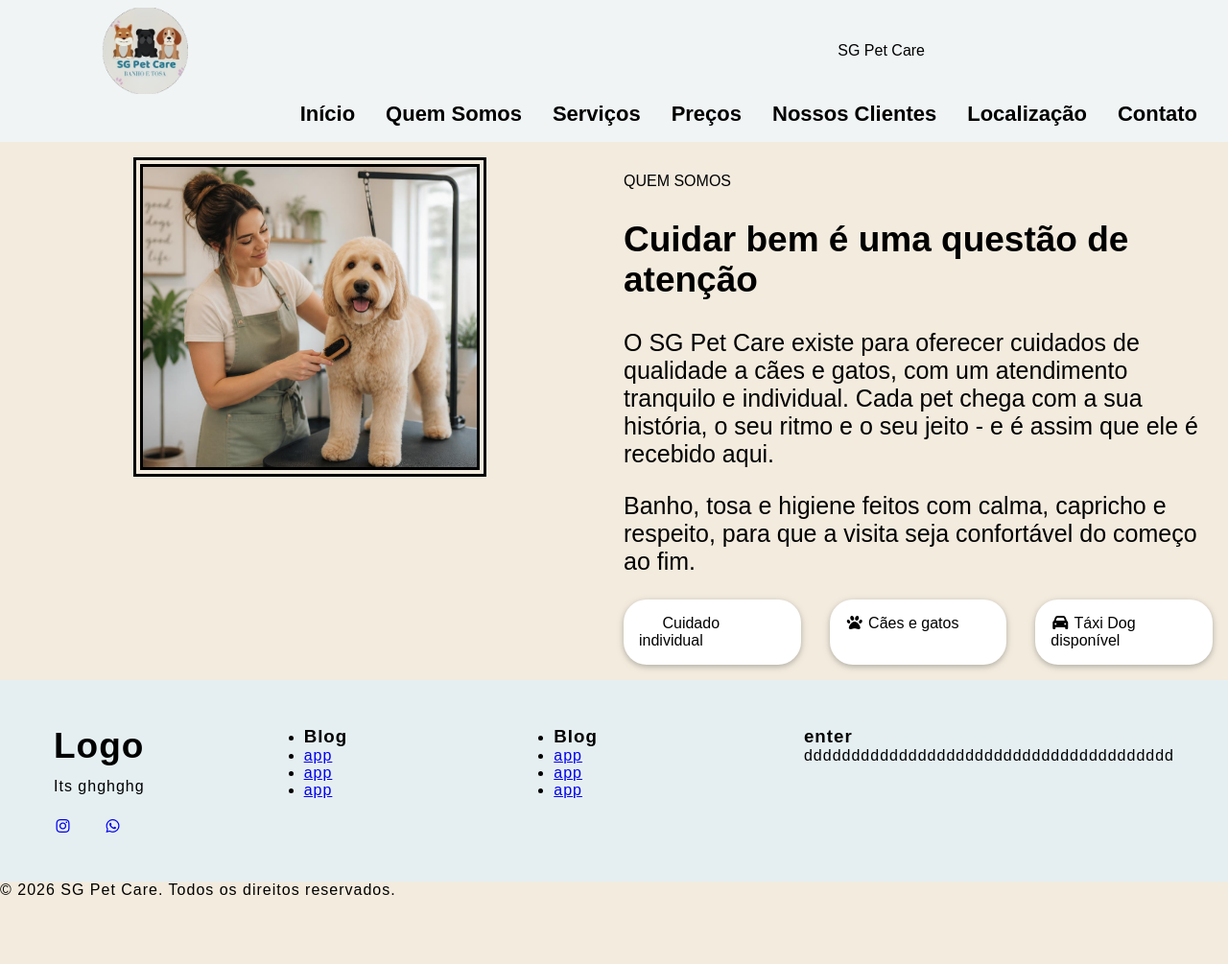
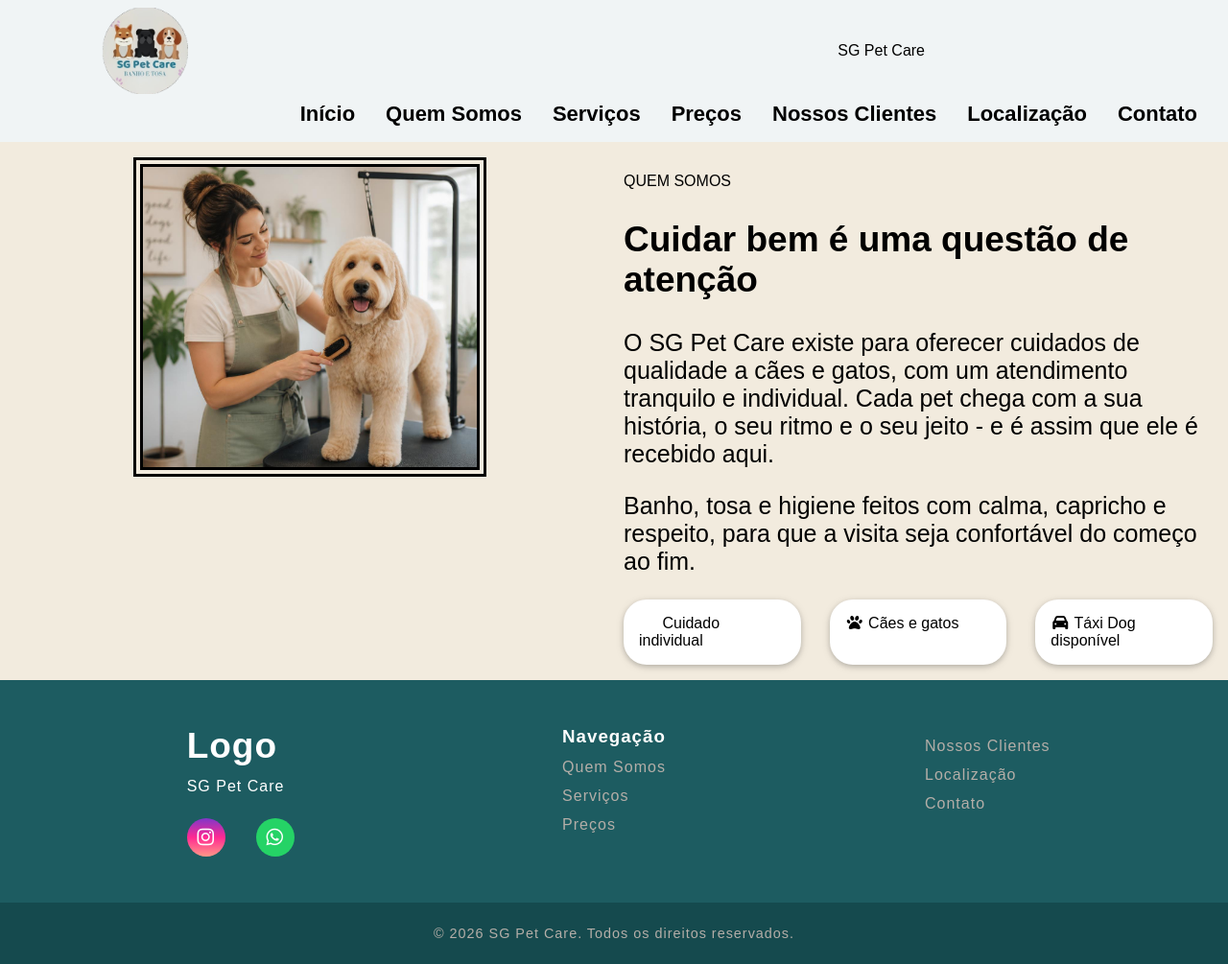
Before and after one commit to joaovitor-ds/SG-Pet-Care, a plain HTML site: page index.html in a window 1280 px wide. Shown: the whole page at 96% size. Before the commit the page ends 937 px from the top, so only its background shows below. Drawn offline with Linux system fonts and the light colour scheme.

Commit message:
rodape07

```diff
--- a/Css/index.css
+++ b/Css/index.css
@@ -225,11 +225,16 @@ footer *{
 footer{
     width: 100%;
 }
+.footer_link{
+    text-decoration: none;
+}
 #footer_content{
-    background-color:#E5EFF2;
+    background-color:#1D5C61;
+    color: white;
     display: grid;
-    grid-template-columns: repeat(4,1fr);
+    grid-template-columns: repeat(3,1fr);
     padding: 3rem 3.5rem;
+    justify-items: center;
 }
 #footer_contacts h1{
     margin-bottom: 0.75rem;
@@ -239,11 +244,75 @@ footer{
     gap:2rem;
     margin-top: 1.5rem;
 }
-#footer_social_media .footer-link{
+#footer_social_media .footer_link{
+    display: flex;
+    align-items: center;
+    justify-content: center;
     height: 2.5rem;
     width: 2.5rem;
+    color: white;
+    border-radius: 50%;
+    transition:all 0.4s; /*quando passar o mouse por cima o hover será mais lento*/
 }
 
+#footer_social_media .footer_link:hover{
+    opacity: 0.8;
+}
+
+/*Aumenta o tamanho do icone da rede social*/
+#footer_social_media .footer_link i{
+    font-size: 1.25rem;
+}
+
+#instagram{
+    background: linear-gradient(#7f37c9, #ff2992, #ff9887);
+}
+
+ #whatsapp{
+    background: #25d366;
+ }
+
+ .footer_list{
+    display: flex;
+    flex-direction: column;
+    gap:0.75rem;
+    list-style: none;
+ }
+
+ .footer_list .footer_link{
+    transition:all 0.4s;
+    color: #b4aea8;
+ }
+
+ .footer_list .footer_link:hover{
+    color:#E5EFF2;
+ }
+
+ #footer_copyright{
+    background-color:#154a4e;
+    color: #b4aea8;
+    display: flex;
+    justify-content: center;
+    font-size: 0.9rem;
+    padding: 1.5rem;
+    font-weight: 100;
+ }
+
+ /*--RESPONSIVIDADE DO RODAPÉ--*/
+ @media screen and (max-width: 768px) {
+    #footer_content{
+        grid-template-columns: repeat(2, 1fr);
+        gap: 2rem;
+    }
+ }
+
+ @media screen and (max-width: 426px) {
+    #footer_content{
+        grid-template-columns: repeat(1, 1fr);
+        padding: 3rem 2rem;
+        justify-items: left;
+    }
+ }
 /*color: #B86229  -terra cota/laranja;
 color: #66615C  -cinza;
 color: #E5EFF2  -azul suave;
--- a/index.html
+++ b/index.html
@@ -94,7 +94,7 @@
             <div id="footer_content">
                 <div id="footer_contacts">
                     <h1>Logo</h1>
-                    <p>Its ghghghg</p>
+                    <p>SG Pet Care</p>
 
                     <div id="footer_social_media">
                     <a href="a" class="footer_link" id="instagram">
@@ -108,36 +108,32 @@
 
                 <ul class="footer_list">
                     <li>
-                        <h3>Blog</h3>
+                        <h3>Navegação</h3>
                     </li>
                     <li>
-                        <a href="a" class="footer_link">app</a>
+                        <a href="a" class="footer_link">Quem Somos</a>
                     </li>
                     <li>
-                        <a href="a" class="footer_link">app</a>
+                        <a href="a" class="footer_link">Serviços</a>
                     </li>
                     <li>
-                        <a href="a" class="footer_link">app</a>
+                        <a href="a" class="footer_link">Preços</a>
                     </li>
                 </ul>
                  <ul class="footer_list">
                     <li>
-                        <h3>Blog</h3>
+                        <h3></h3>
                     </li>
                     <li>
-                        <a href="a" class="footer_link">app</a>
+                        <a href="a" class="footer_link">Nossos Clientes</a>
                     </li>
                     <li>
-                        <a href="a" class="footer_link">app</a>
+                        <a href="a" class="footer_link">Localização</a>
                     </li>
                     <li>
-                        <a href="a" class="footer_link">app</a>
+                        <a href="a" class="footer_link">Contato</a>
                     </li>
                 </ul>
-                <div id="footer_subscribe">
-                    <h3>enter</h3>
-                    <p>ddddddddddddddddddddddddddddddddddddddd</p>
-                </div>
             </div>
             <div id="footer_copyright">
                 &#169
```
